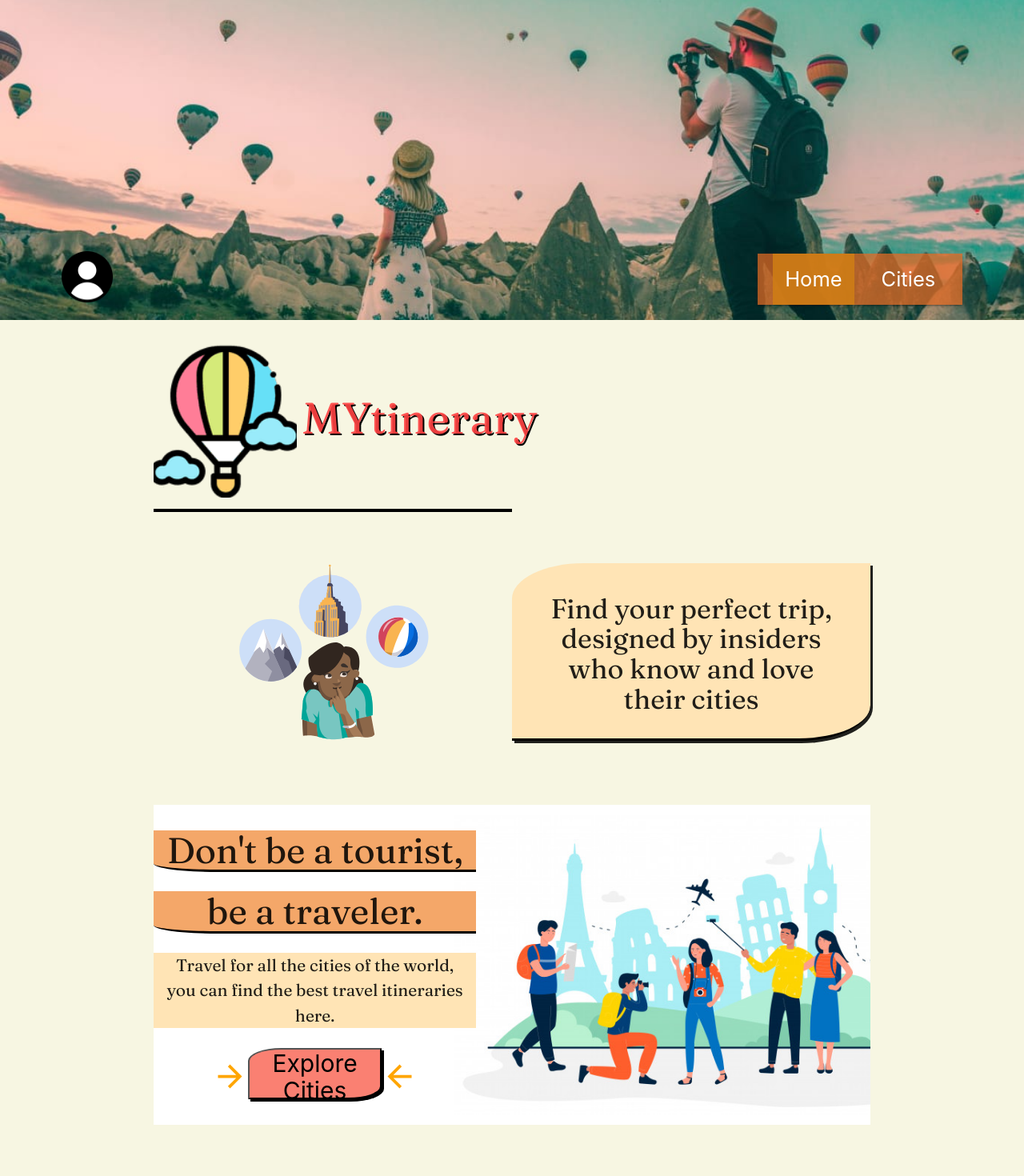
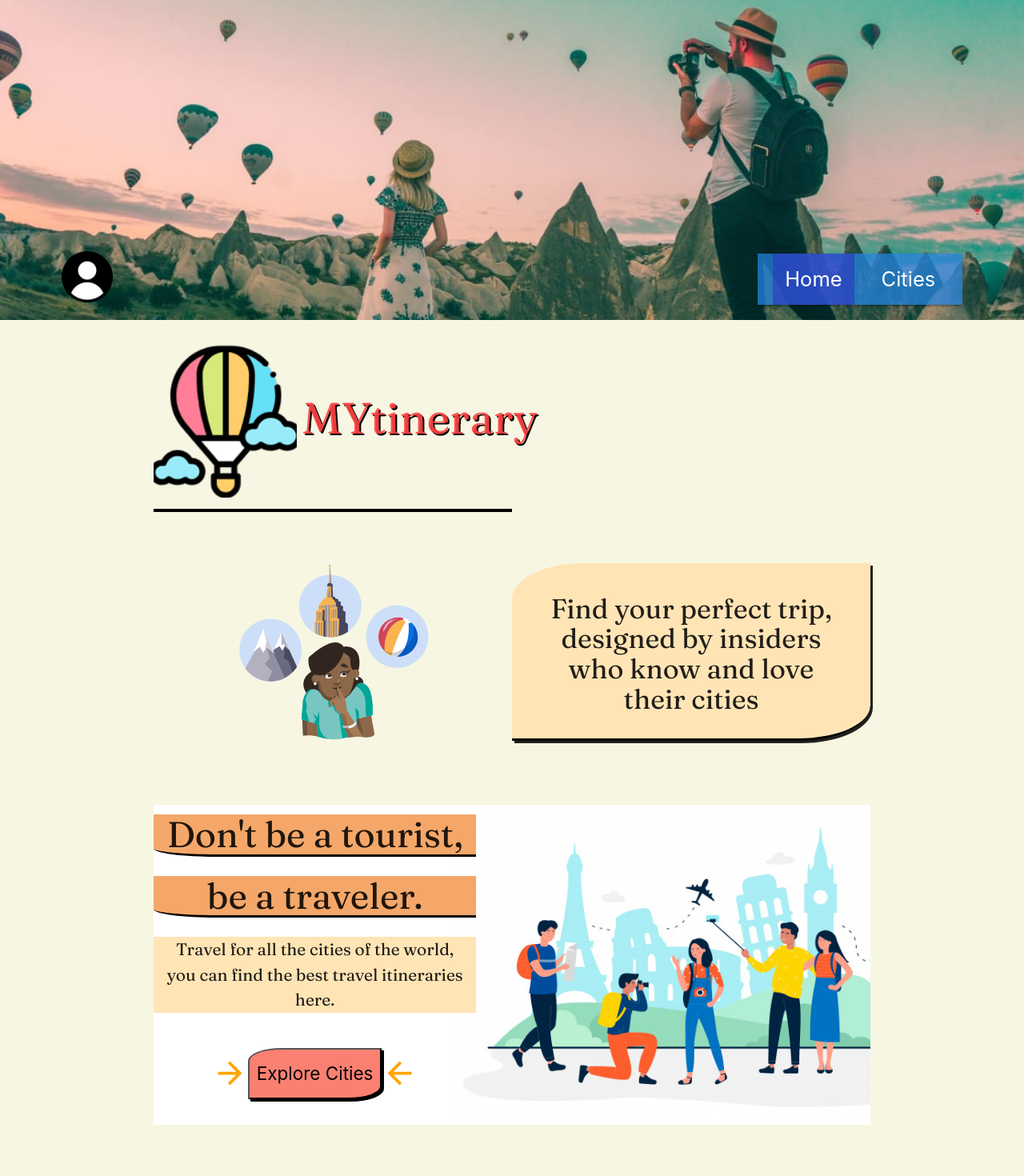
Before and after one commit to FranciscoFlorentin/FlorentinMytinerary, a React (Create React App) app in the folder frontend/: page / in a window 1280 px wide. Shown: the top 1470 px of the page at 80% size. Built offline with nearby package versions, Linux system fonts and the light colour scheme.

Commit message:
modifique estilos

```diff
--- a/frontend/src/App.css
+++ b/frontend/src/App.css
@@ -26,14 +26,14 @@ header{
 /* Nav */
 #nav1{
   width: 20vw;
-  background-color: rgba(223, 104, 35, 0.74);
+  background-color: rgba(35, 132, 223, 0.74);
 }
 #nav1 ul{
   display: flex;
   justify-content: space-evenly;
 }
 .active{
-  background-color: rgba(207, 126, 21, 0.87);
+  background-color: rgba(47, 49, 197, 0.575);
 }
 #nav1 ul p{
   font-size: 1.7rem;
@@ -133,13 +133,13 @@ section{
   background-color: white;
   height: 50vh;
   display: flex;
+  justify-content: space-around;
   flex-direction: column;
   margin-bottom: 10vh;
   background-size: 65%;
   background-repeat: no-repeat;
   background-position: right;
   background-position-x: 120%;
-  padding: 4vh 0;
 }
 .divCall1 h2{
   text-align: center;
@@ -147,7 +147,6 @@ section{
   font-size: 3rem;
   background-color: rgba(241, 141, 60, 0.767);
   margin: 0;
-  margin-bottom: 3vh;
   border-bottom-left-radius: 20%;
   border-bottom: solid black;
 
@@ -162,17 +161,17 @@ section{
 }
 .divBotonCallToAction{
   width: 45%;
-  height: 15vh;
   display: flex;
   align-items: center;
   justify-content: center;
+  height: 13vh;
 
 }
 .divBotonCallToAction button{
   color: black;
   border-top-left-radius: 25%;
   border-bottom-right-radius: 25%;
-  font-size: 2rem;
+  font-size: 1.5rem;
   background-color: salmon  ;
   height: 8vh;
   width: 13vw;
@@ -181,7 +180,7 @@ section{
 .divBotonCallToAction button:hover{
   width:15vw ;
   height: 10vh  ;
-  font-size: 2.3rem;
+  font-size: 1.7rem;
 }
 
 /* Footer */
--- a/frontend/src/components/CallToAction.js
+++ b/frontend/src/components/CallToAction.js
@@ -5,10 +5,17 @@ import {Link} from "react-router-dom";
 const CallToAction = () => {
     return (
         <div className="divCall1" style={{backgroundImage:"url('../assets/travelers.jpg')"}}>
-            <h2>Don't be a tourist,</h2>
-            <h2>be a traveler.</h2>
-            <p>Travel for all the cities of the world,</p>
-            <p>you can find the best travel itineraries here.</p>
+            <div>
+                <h2>Don't be a tourist,</h2>
+            </div>
+
+            <div>
+                <h2>be a traveler.</h2>
+            </div>
+            <div>
+                <p>Travel for all the cities of the world,</p>
+                <p>you can find the best travel itineraries here.</p>
+            </div>
             <div>
                 <div className="divBotonCallToAction">
                     <ArrowForwardIcon style={{color:"orange"}}/>
```
Also changed, not shown: 1 other file (tests, documents, lock files or other folders).
